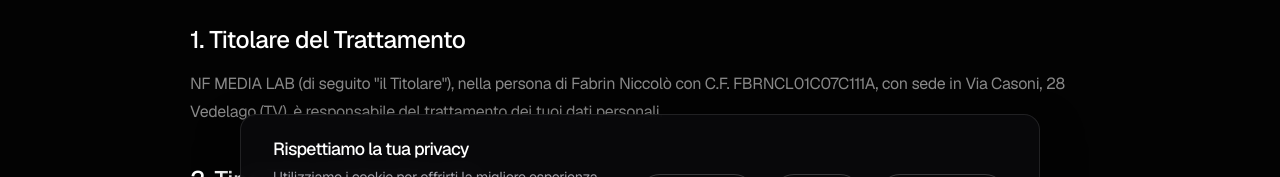
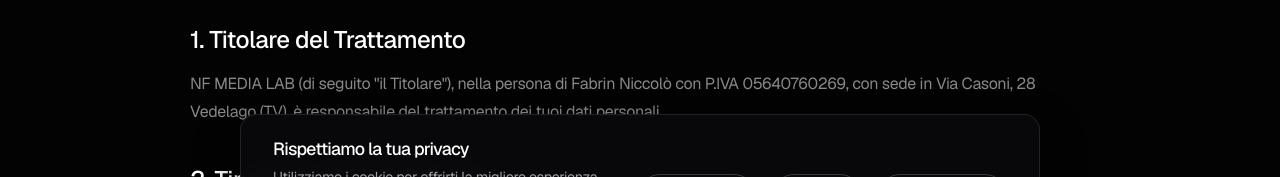
Before and after one commit to ilnicohub/sito-nf-media, a Next.js app: page /privacy in a window 1280 px wide. Shown: the part 490-667 px from the top of the page. Built offline with nearby package versions, Linux system fonts and the light colour scheme; no server answers.

Commit message:
Modificato footer

```diff
--- a/src/app/layout.tsx
+++ b/src/app/layout.tsx
@@ -143,7 +143,7 @@
   };
 
   return (
-    <html lang="it" className={`${geistSans.variable} ${geistMono.variable}`}>
+    <html lang="it" className={`${geistSans.variable} ${geistMono.variable}`} data-scroll-behavior="smooth">
       <body>
         <script
           type="application/ld+json"
--- a/src/app/privacy/page.tsx
+++ b/src/app/privacy/page.tsx
@@ -26,7 +26,7 @@
         <div className={styles.container}>
           <h2>1. Titolare del Trattamento</h2>
           <p>
-            NF MEDIA LAB (di seguito "il Titolare"), nella persona di Fabrin Niccolò con C.F. FBRNCL01C07C111A, con sede in Via Casoni, 28 Vedelago (TV), è responsabile del trattamento dei tuoi dati personali.
+            NF MEDIA LAB (di seguito "il Titolare"), nella persona di Fabrin Niccolò con P.IVA 05640760269, con sede in Via Casoni, 28 Vedelago (TV), è responsabile del trattamento dei tuoi dati personali.
           </p>
 
           <h2>2. Tipologia di Dati Raccolti</h2>
--- a/src/components/layout/Footer.tsx
+++ b/src/components/layout/Footer.tsx
@@ -115,7 +115,7 @@
         </div>
 
         <div className={styles.bottom}>
-          <p>&copy; {new Date().getFullYear()} NF MEDIA LAB. C.F. FBRNCL01C07C111A</p>
+          <p>&copy; {new Date().getFullYear()} NF MEDIA LAB di Fabrin Niccolò - P.IVA 05640760269</p>
           <p>Vedelago, Treviso, Italia</p>
         </div>
       </div>
```
